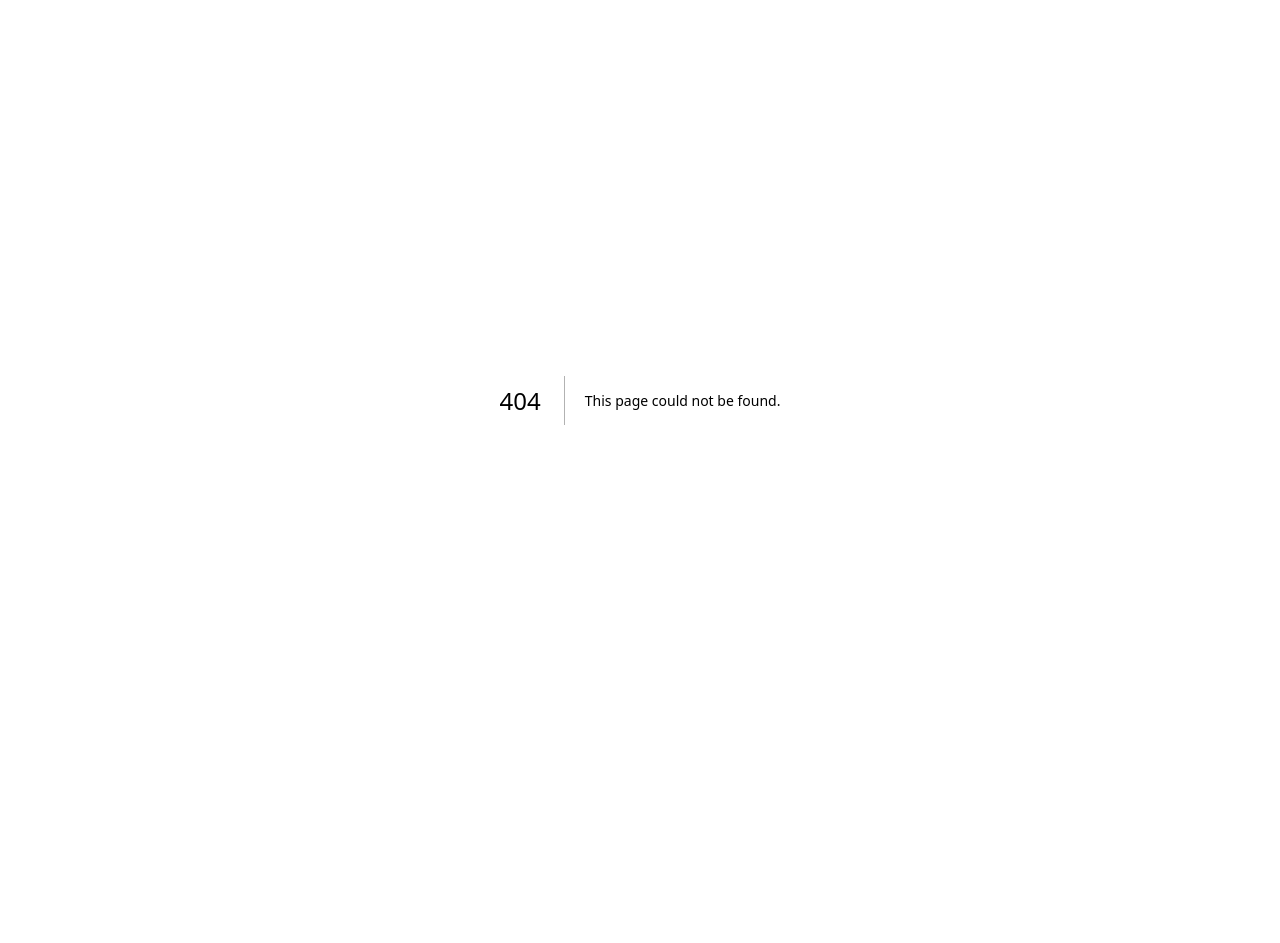
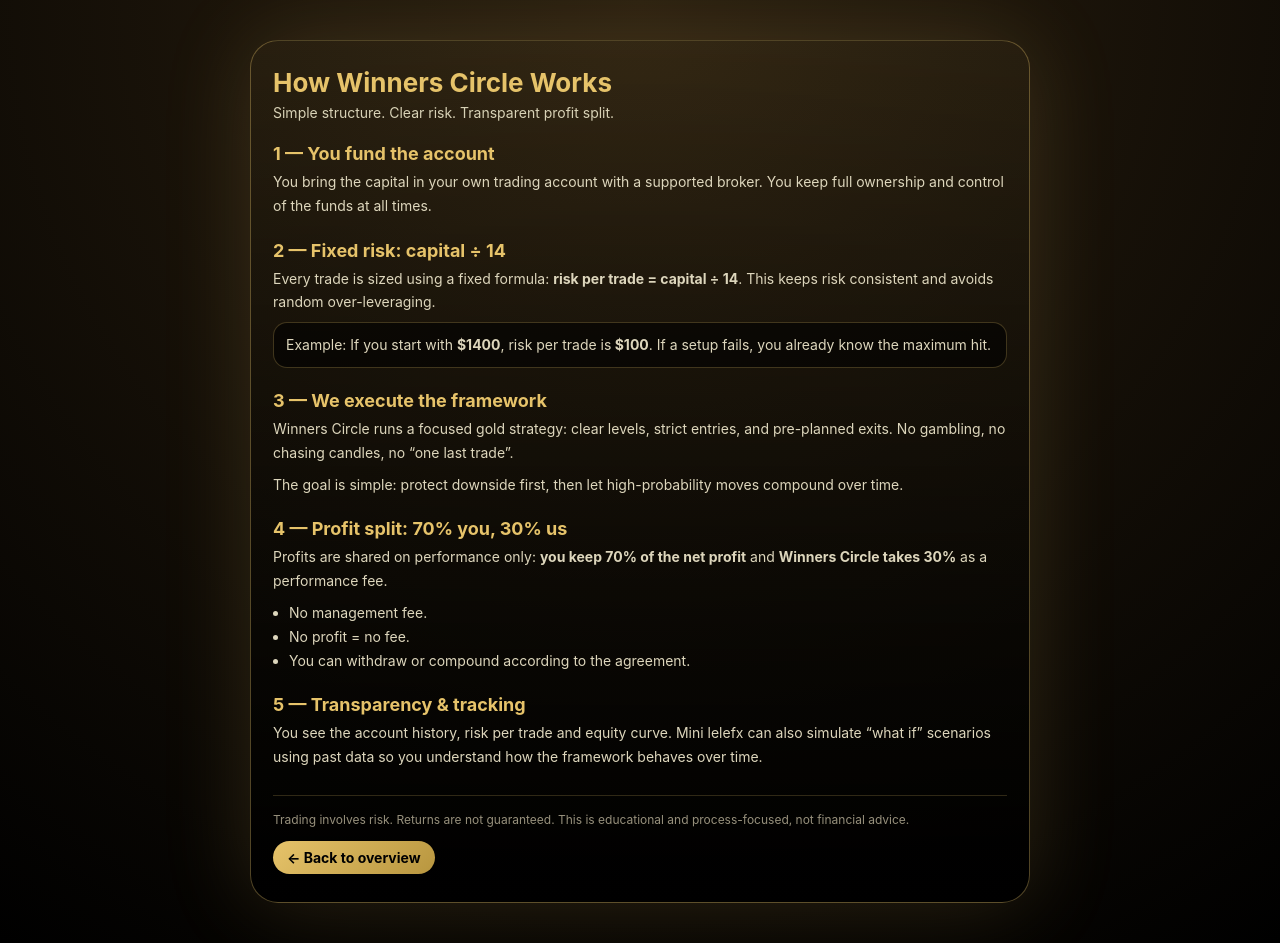
Before and after one commit to bammamileleabdul/winners-circle-university, a Next.js app: page /how in a window 1280 px wide. Before the commit this address had no page. Before the commit the page ends 800 px from the top, so only its background shows below. Built offline with nearby package versions, Linux system fonts and the light colour scheme.

Commit message:
Create page.js

```diff
--- /dev/null
+++ b/app/how/page.js
@@ -0,0 +1,189 @@
+export default function HowItWorksPage() {
+  return (
+    <div className="howWrap">
+      <div className="howCard">
+        <header className="howHeader">
+          <h1>How Winners Circle Works</h1>
+          <p>Simple structure. Clear risk. Transparent profit split.</p>
+        </header>
+
+        <section className="howSection">
+          <h2>1 — You fund the account</h2>
+          <p>
+            You bring the capital in your own trading account with a supported
+            broker. You keep full ownership and control of the funds at all
+            times.
+          </p>
+        </section>
+
+        <section className="howSection">
+          <h2>2 — Fixed risk: capital ÷ 14</h2>
+          <p>
+            Every trade is sized using a fixed formula:{" "}
+            <strong>risk per trade = capital ÷ 14</strong>. This keeps risk
+            consistent and avoids random over-leveraging.
+          </p>
+          <p className="exampleBox">
+            Example: If you start with <strong>$1400</strong>, risk per trade is
+            <strong> $100</strong>. If a setup fails, you already know the
+            maximum hit.
+          </p>
+        </section>
+
+        <section className="howSection">
+          <h2>3 — We execute the framework</h2>
+          <p>
+            Winners Circle runs a focused gold strategy: clear levels, strict
+            entries, and pre-planned exits. No gambling, no chasing candles, no
+            “one last trade”.
+          </p>
+          <p>
+            The goal is simple: protect downside first, then let high-probability
+            moves compound over time.
+          </p>
+        </section>
+
+        <section className="howSection">
+          <h2>4 — Profit split: 70% you, 30% us</h2>
+          <p>
+            Profits are shared on performance only:{" "}
+            <strong>you keep 70% of the net profit</strong> and{" "}
+            <strong>Winners Circle takes 30%</strong> as a performance fee.
+          </p>
+          <ul className="list">
+            <li>No management fee.</li>
+            <li>No profit = no fee.</li>
+            <li>You can withdraw or compound according to the agreement.</li>
+          </ul>
+        </section>
+
+        <section className="howSection">
+          <h2>5 — Transparency & tracking</h2>
+          <p>
+            You see the account history, risk per trade and equity curve. Mini
+            lelefx can also simulate “what if” scenarios using past data so you
+            understand how the framework behaves over time.
+          </p>
+        </section>
+
+        <footer className="howFooter">
+          <p className="disclaimer">
+            Trading involves risk. Returns are not guaranteed. This is
+            educational and process-focused, not financial advice.
+          </p>
+
+          <a href="/" className="backBtn">
+            ← Back to overview
+          </a>
+        </footer>
+      </div>
+
+      <style jsx>{`
+        .howWrap {
+          min-height: 100vh;
+          padding: 40px 16px;
+          display: flex;
+          justify-content: center;
+          background: radial-gradient(circle at top, #2a1f0f, #000);
+        }
+
+        .howCard {
+          width: 100%;
+          max-width: 780px;
+          border-radius: 28px;
+          border: 1px solid rgba(230, 195, 106, 0.35);
+          background: linear-gradient(
+            180deg,
+            rgba(230, 195, 106, 0.06),
+            rgba(0, 0, 0, 0.96)
+          );
+          box-shadow: 0 0 90px rgba(230, 195, 106, 0.16);
+          padding: 26px 22px 28px;
+          color: #f5f5f5;
+        }
+
+        .howHeader h1 {
+          margin: 0 0 6px;
+          font-size: 26px;
+          color: #e6c36a;
+        }
+
+        .howHeader p {
+          margin: 0;
+          font-size: 14px;
+          color: #d8d2b6;
+        }
+
+        .howSection {
+          margin-top: 22px;
+        }
+
+        .howSection h2 {
+          margin: 0 0 6px;
+          font-size: 18px;
+          color: #e6c36a;
+        }
+
+        .howSection p {
+          margin: 0 0 8px;
+          font-size: 14px;
+          line-height: 1.7;
+          color: #ddd6bc;
+        }
+
+        .exampleBox {
+          margin-top: 6px;
+          padding: 10px 12px;
+          border-radius: 14px;
+          background: rgba(0, 0, 0, 0.6);
+          border: 1px solid rgba(230, 195, 106, 0.25);
+        }
+
+        .list {
+          margin: 6px 0 0 16px;
+          padding: 0;
+          font-size: 14px;
+          line-height: 1.7;
+          color: #ddd6bc;
+        }
+
+        .howFooter {
+          margin-top: 26px;
+          border-top: 1px solid rgba(230, 195, 106, 0.2);
+          padding-top: 16px;
+          display: flex;
+          flex-direction: column;
+          gap: 10px;
+        }
+
+        .disclaimer {
+          font-size: 12px;
+          color: rgba(167, 160, 138, 0.9);
+          margin: 0;
+        }
+
+        .backBtn {
+          align-self: flex-start;
+          margin-top: 4px;
+          font-size: 14px;
+          text-decoration: none;
+          color: #000;
+          background: linear-gradient(135deg, #e6c36a, #b8963f);
+          padding: 8px 14px;
+          border-radius: 999px;
+          font-weight: 700;
+        }
+
+        @media (max-width: 600px) {
+          .howCard {
+            padding: 22px 16px 24px;
+          }
+
+          .howHeader h1 {
+            font-size: 22px;
+          }
+        }
+      `}</style>
+    </div>
+  );
+}
```
